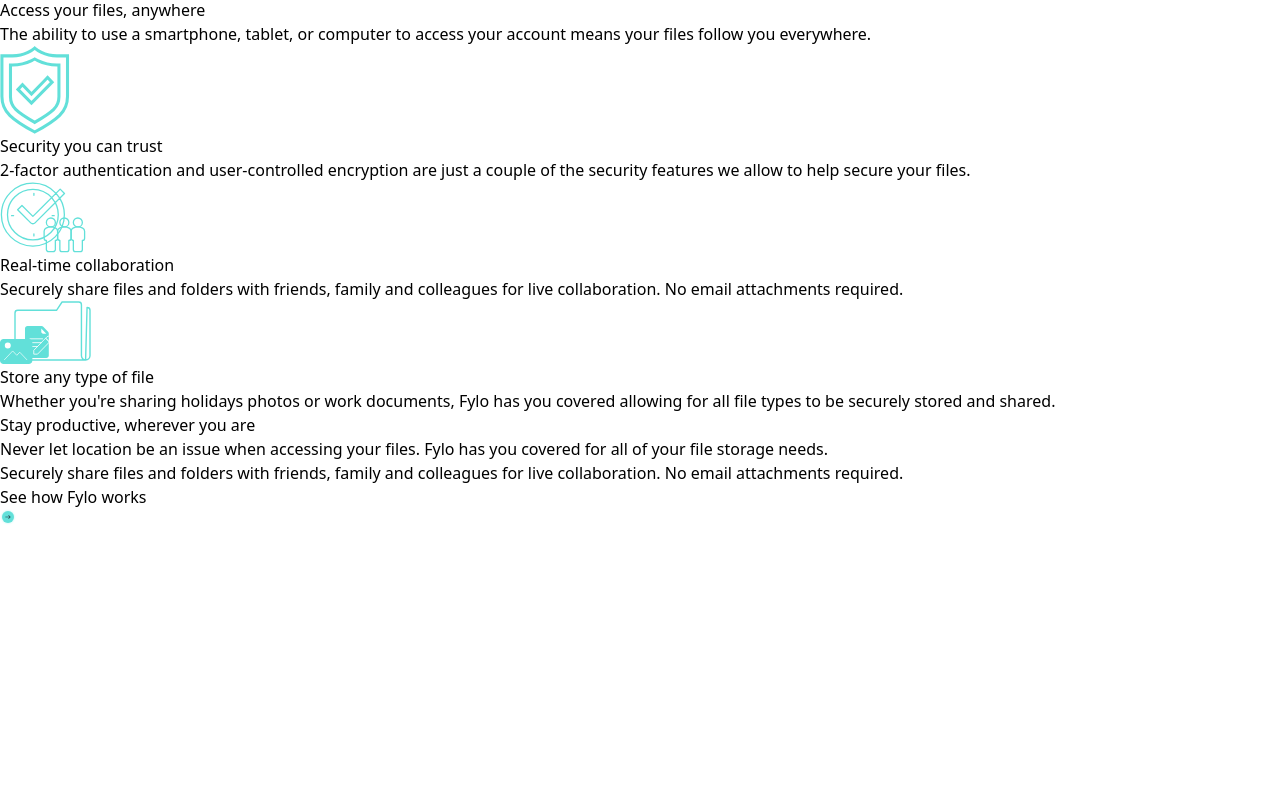
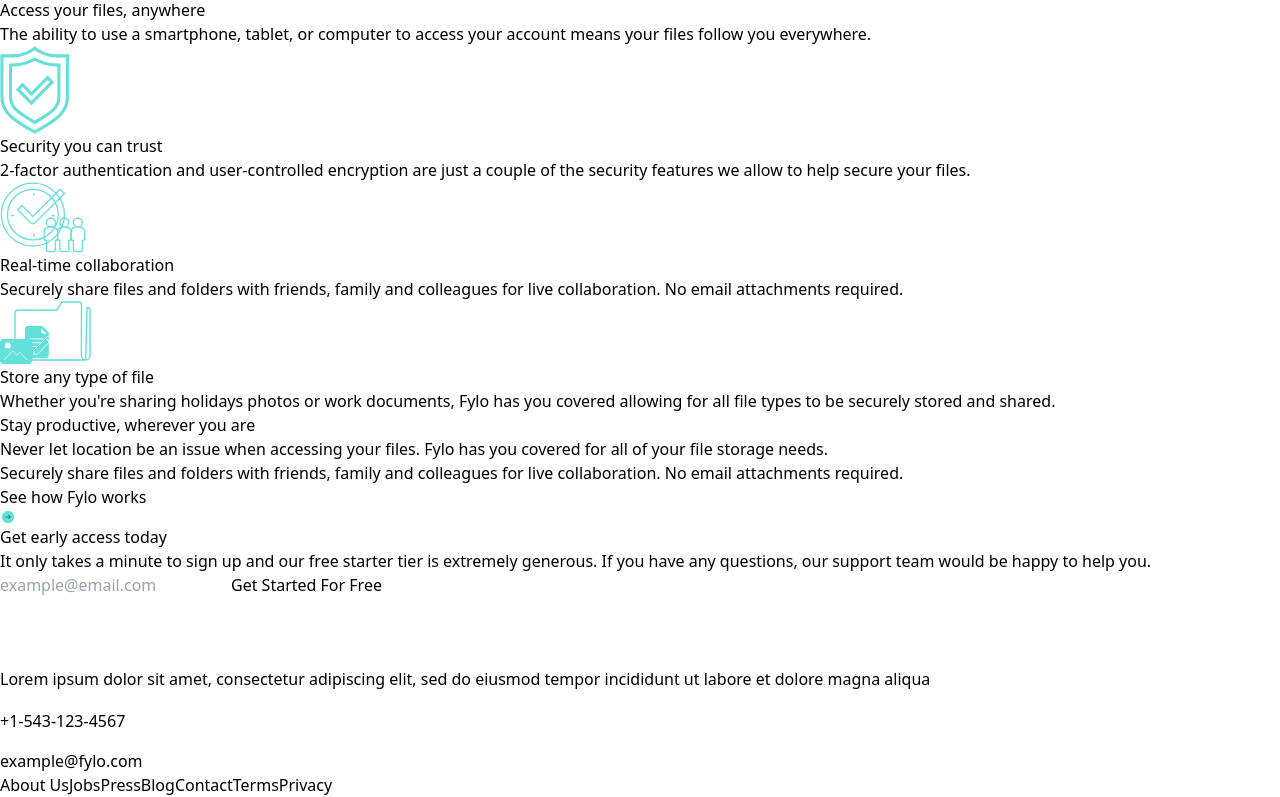
Before and after one commit to Brian-Lin-2/frontend-mentor-fylo-dark, a React (Vite) app: page / in a window 1280 px wide. Shown: the part 810-1607 px from the top of the page. Before the commit the page ends 1335 px from the top, so only its background shows below. Built offline with nearby package versions, Linux system fonts and the light colour scheme.

Commit message:
Add basic HTML for SignUp and Footer

```diff
--- a/components/Footer.jsx
+++ b/components/Footer.jsx
@@ -1 +1,40 @@
-export default function Footer() {}
+export default function Footer() {
+  return (
+    <div>
+      <img src="./images/logo.svg" alt="" />
+
+      <div>
+        <img src="./images/icon-location.svg" alt="" />
+        <p>
+          Lorem ipsum dolor sit amet, consectetur adipiscing elit, sed do
+          eiusmod tempor incididunt ut labore et dolore magna aliqua
+        </p>
+      </div>
+
+      <div>
+        <img src="./images/icon-phone.svg" alt="" />
+        <p>+1-543-123-4567</p>
+      </div>
+
+      <div>
+        <img src="./images/icon-email.svg" alt="" />
+        <p>example@fylo.com</p>
+      </div>
+
+      <a>About Us</a>
+      <a>Jobs</a>
+      <a>Press</a>
+      <a>Blog</a>
+
+      <a>Contact</a>
+      <a>Terms</a>
+      <a>Privacy</a>
+
+      <div>
+        <img />
+        <img />
+        <img />
+      </div>
+    </div>
+  );
+}
--- a/components/SignUp.jsx
+++ b/components/SignUp.jsx
@@ -1 +1,16 @@
-export default function SignUp() {}
+export default function SignUp() {
+  return (
+    <div>
+      <h1>Get early access today</h1>
+      <p>
+        It only takes a minute to sign up and our free starter tier is extremely
+        generous. If you have any questions, our support team would be happy to
+        help you.
+      </p>
+      <form>
+        <input htmlFor="email" name="email" placeholder="example@email.com" />
+        <button>Get Started For Free</button>
+      </form>
+    </div>
+  );
+}
```
Also changed, not shown: text.txt (deleted).
